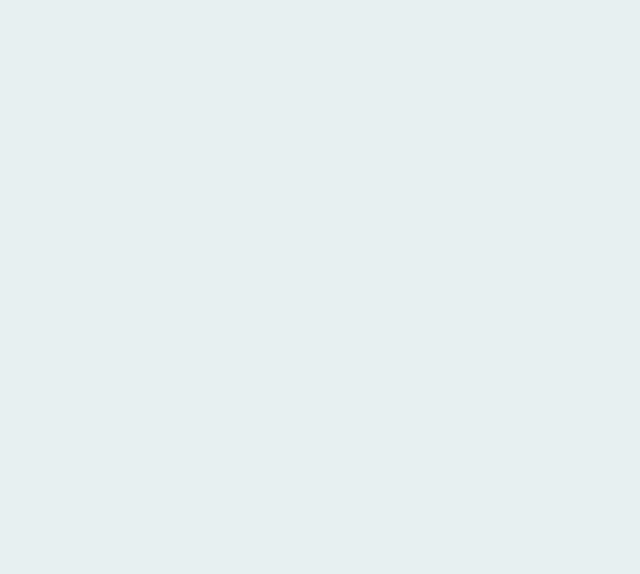
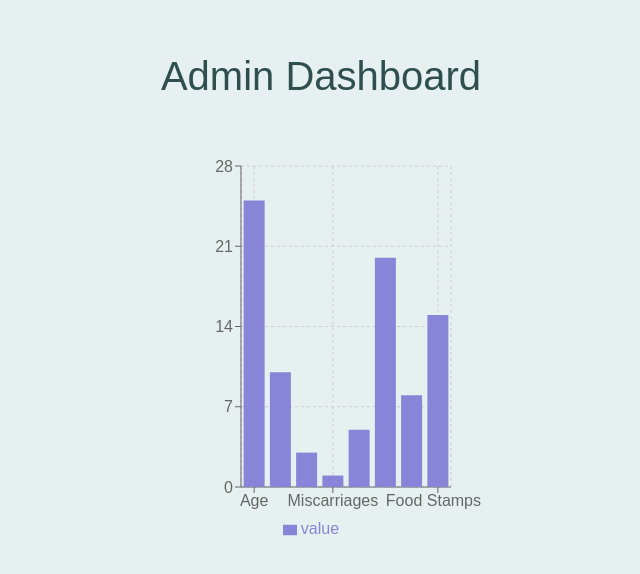
Before and after one commit to cfgtexas24/Team-1, a React (Create React App) app in the folder frontend/: page /admin/dashboard in a window 1280 px wide. Before the commit this address had no page. Shown: the part 104-678 px from the top of the page, without its empty margins (319-959 px from the left). Built offline with nearby package versions, Linux system fonts and the light colour scheme.

Commit message:
admin dashboard prelim stuff using recharts

```diff
--- a/frontend/package.json
+++ b/frontend/package.json
@@ -10,8 +10,10 @@
     "react-dom": "^18.3.1",
     "react-router-dom": "^6.27.0",
     "react-scripts": "5.0.1",
+    "rechart": "^0.0.1",
     "tailwind": "^4.0.0",
-    "web-vitals": "^2.1.4"
+    "web-vitals": "^2.1.4",
+    "recharts": "^2.1.10"
   },
   "scripts": {
     "start": "react-scripts start",
--- a/frontend/src/AdminDashApp.js
+++ /dev/null
@@ -1,22 +0,0 @@
-import React from "react";
-import { BrowserRouter as Router, Route, Switch, Redirect } from "react-router-dom";
-import SurveyForm from "./SurveyApp";
-import AdminDashboard from "./AdminDashboard";
-
-function App() {
-  const isAdmin = true; // Replace this with actual authentication check
-
-  return (
-    <Router>
-      <Switch>
-        <Route path="/" exact component={SurveyForm} />
-        <Route
-          path="/admin"
-          render={() => (isAdmin ? <AdminDashboard /> : <Redirect to="/" />)}
-        />
-      </Switch>
-    </Router>
-  );
-}
-
-export default App;
--- a/frontend/src/App.js
+++ b/frontend/src/App.js
@@ -3,9 +3,10 @@ import './App.css';
 import { BrowserRouter, Routes, Route } from "react-router-dom";
 
 import Home from './components/Home';
-import SignUp from'./components/SignUp';
-import Login from './components/Login'
+import SignUp from './components/SignUp';
+import Login from './components/Login';
 import PatientDashboard from './components/PatientDashboard';
+import AdminDashboard from './components/AdminDashboard'; // Import the AdminDashboard component
 
 function App() {
   return (
@@ -13,10 +14,11 @@ function App() {
       <Routes>
         <Route path="/" element={<Home />} />
         <Route path="/patient/login" element={<Login />} />
-        <Route path="/patient/home" element={<PatientDashboard />}/>
+        <Route path="/patient/home" element={<PatientDashboard />} />
         <Route path="/patient/signup" element={<SignUp />} />
+        {/* Standalone Admin Dashboard Route */}
+        <Route path="/admin/dashboard" element={<AdminDashboard />} />
       </Routes>
-
     </BrowserRouter>
   );
 }
--- /dev/null
+++ b/frontend/src/components/AdminDashboard.js
@@ -0,0 +1,66 @@
+import React from 'react';
+import { BarChart, Bar, XAxis, YAxis, CartesianGrid, Tooltip, Legend, ResponsiveContainer } from 'recharts';
+
+const AdminDashboard = () => {
+  // Example data
+  const patientData = [
+    {
+      category: "Age",
+      value: 25, // Replace with actual data
+    },
+    {
+      category: "Pregnant",
+      value: 10, // Replace with actual data
+    },
+    {
+      category: "Previous Pregnancies",
+      value: 3, // Replace with actual data
+    },
+    {
+      category: "Miscarriages",
+      value: 1, // Replace with actual data
+    },
+    {
+      category: "Postpartum",
+      value: 5, // Replace with actual data
+    },
+    {
+      category: "Health Insurance",
+      value: 20, // Replace with actual data
+    },
+    {
+      category: "Unhoused",
+      value: 8, // Replace with actual data
+    },
+    {
+      category: "Food Stamps",
+      value: 15, // Replace with actual data
+    },
+  ];
+
+  return (
+    <div>
+      <h1>Admin Dashboard</h1>
+      <ResponsiveContainer width="100%" height={400}>
+        <BarChart
+          data={patientData}
+          margin={{
+            top: 20,
+            right: 30,
+            left: 20,
+            bottom: 5,
+          }}
+        >
+          <CartesianGrid strokeDasharray="3 3" />
+          <XAxis dataKey="category" />
+          <YAxis />
+          <Tooltip />
+          <Legend />
+          <Bar dataKey="value" fill="#8884d8" />
+        </BarChart>
+      </ResponsiveContainer>
+    </div>
+  );
+};
+
+export default AdminDashboard;
```
Also changed, not shown: 1 other file (tests, documents, lock files or other folders).
